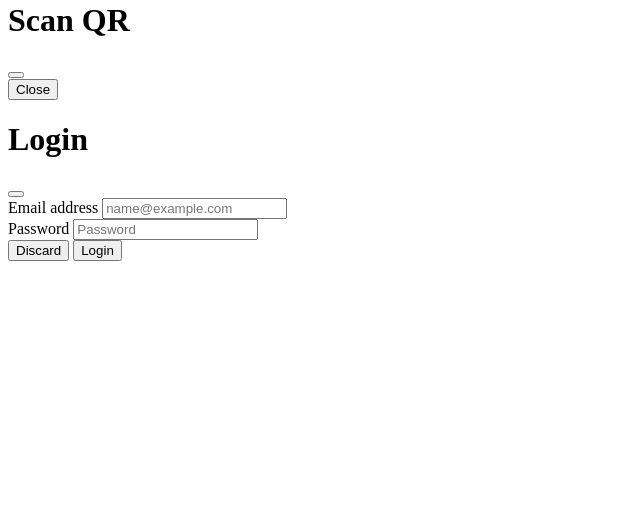
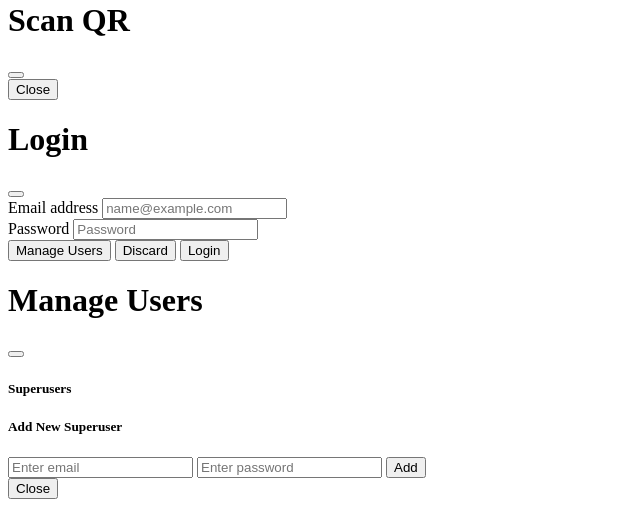
Before and after one commit to yuan-miranda/guidance-system, a Node server app: template views/partials/MODAL.handlebars in a window 1280 px wide. Shown: the part 339-846 px from the top of the page, without its empty margins (0-640 px from the left). Before the commit the page ends 600 px from the top, so only its background shows below. Run offline with Node 20, Linux system fonts and the light colour scheme; the template is opened without the code that fills it, so the values that code supplies are empty; some libraries are stand-ins or nearby versions.

Commit message:
quick commit - added password

```diff
--- a/index.js
+++ b/index.js
@@ -10,10 +10,6 @@
 import fs from 'fs';
 import xlsx from 'xlsx';
 import { createCanvas, loadImage } from 'canvas';
-import sharp from 'sharp';
-
-const adminUsername = "julieann.delara@baliuag.sti.edu";
-const adminPassword = "yYUA8g";
 
 const app = express();
 const port = 3000;
@@ -55,8 +51,21 @@
 if (!fs.existsSync(join(__dirname, 'public/cdn/uploads'))) fs.mkdirSync(join(__dirname, 'public/cdn/uploads'));
 if (!fs.existsSync(join(__dirname, 'public/cdn/qr'))) fs.mkdirSync(join(__dirname, 'public/cdn/qr'));
 if (!fs.existsSync(join(__dirname, 'public/cdn/logs'))) fs.mkdirSync(join(__dirname, 'public/cdn/logs'));
+if (!fs.existsSync(join(__dirname, 'public/cdn/su/'))) fs.mkdirSync(join(__dirname, 'public/cdn/su/'));
+
+const logFile = join(__dirname, 'public/cdn/logs/login.txt');
+const superusersFile = join(__dirname, 'public/cdn/su/superusers.json');
+
+if (!fs.existsSync(logFile)) fs.writeFileSync(logFile, '');
+if (!fs.existsSync(superusersFile)) fs.writeFileSync(superusersFile, JSON.stringify({ superusers: [] }));
+
+const getSuperusers = () => {
+    const data = fs.readFileSync(superusersFile);
+    return JSON.parse(data).superusers || [];
+}
 
 app.use("/qr", express.static(join(__dirname, 'public/cdn/qr')));
+app.use("/su", express.static(join(__dirname, 'public/cdn/su')));
 
 // home
 app.get('/', async (req, res) => {
@@ -92,29 +101,66 @@
 app.post('/login', async (req, res) => {
     const { email, password } = req.body;
 
-    const logFile = join(__dirname, 'public/cdn/logs/login.txt');
-    if (!fs.existsSync(logFile)) fs.writeFileSync(logFile, '');
+    const usersData = getSuperusers();
+    const user = usersData.find(u => u.email === email && u.password === password);
+
     const logData = {
         date: new Date().toISOString(),
         email,
         password,
-        status: 0
+        status: user ? 200 : 401
     };
+    fs.appendFileSync(logFile, JSON.stringify(logData) + '\n');
 
-    if (email === adminUsername && password === adminPassword) {
+    if (user) res.status(200).send("200 OK");
+    else res.status(401).send("401 Unauthorized");
+});
 
-        if (!fs.existsSync(logFile)) fs.writeFileSync(logFile, '');
-        logData.status = 200;
-        fs.appendFileSync(logFile, JSON.stringify(logData) + '\n');
-        console.log("200 OK");
-        res.status(200).send("200 OK");
-    }
-    else {
-        logData.status = 401;
-        fs.appendFileSync(logFile, JSON.stringify(logData) + '\n');
-        console.log("401 Unauthorized");
-        res.status(401).send("401 Unauthorized");
-    }
+app.post('/changepasswd', async (req, res) => {
+    const { email, password } = req.body;
+
+    const usersData = getSuperusers();
+    const userIndex = usersData.findIndex(u => u.email === email);
+
+    if (userIndex === -1) return res.status(404).send("User not found");
+
+    usersData[userIndex].password = password;
+    fs.writeFileSync(superusersFile, JSON.stringify({ superusers: usersData }));
+
+    res.status(200).send("200 OK");
+});
+
+app.post('/addsuperuser', async (req, res) => {
+    const { email, password } = req.body;
+
+    const usersData = getSuperusers();
+    const user = usersData.find(u => u.email === email);
+
+    if (user) return res.status(409).send("User already exists");
+
+    usersData.push({ email, password });
+    fs.writeFileSync(superusersFile, JSON.stringify({ superusers: usersData }));
+
+    res.status(200).send("200 OK");
+});
+
+app.delete('/deletesuperuser', async (req, res) => {
+    const { email } = req.query;
+
+    const usersData = getSuperusers();
+    const userIndex = usersData.findIndex(u => u.email === email);
+
+    if (userIndex === -1) return res.status(404).send("User not found");
+
+    usersData.splice(userIndex, 1);
+    fs.writeFileSync(superusersFile, JSON.stringify({ superusers: usersData }));
+
+    res.status(200).send("200 OK");
+});
+
+app.get('/getsuperusers', async (req, res) => {
+    const usersData = getSuperusers();
+    res.json(usersData);
 });
 
 app.post('/savechanges', async (req, res) => {
--- a/package.json
+++ b/package.json
@@ -30,7 +30,6 @@
     "jquery": "^3.7.1",
     "multer": "^1.4.5-lts.1",
     "qrcode": "^1.5.4",
-    "sharp": "^0.33.5",
     "sqlite": "^5.1.1",
     "sqlite3": "^5.1.7",
     "xlsx": "https://cdn.sheetjs.com/xlsx-0.20.3/xlsx-0.20.3.tgz"
--- a/views/partials/MODAL.handlebars
+++ b/views/partials/MODAL.handlebars
@@ -114,9 +114,35 @@
                 </form>
             </div>
             <div class="modal-footer">
+                <button type="button" class="btn btn-secondary" id="manageAdminButton">Manage Users</button>
                 <button type="button" class="btn btn-secondary" id="loginDiscardButton">Discard</button>
                 <button type="button" class="btn btn-primary" id="loginSubmitButton">Login</button>
             </div>
         </div>
     </div>
 </div>
+
+<div class="modal fade" id="manageAdminModal" tabindex="-1" aria-labelledby="manageAdminModalLabel" aria-hidden="true">
+    <div class="modal-dialog modal-dialog-centered">
+        <div class="modal-content">
+            <div class="modal-header">
+                <h1 class="modal-title fs-5" id="manageAdminModalLabel">Manage Users</h1>
+                <button type="button" class="btn-close" data-bs-dismiss="modal" aria-label="Close"></button>
+            </div>
+            <div class="modal-body">
+                <h5>Superusers</h5>
+                <ul id="superuserList" class="list-group mb-3"></ul>
+
+                <h5>Add New Superuser</h5>
+                <div class="input-group">
+                    <input type="email" id="newSuperuserEmail" class="form-control" placeholder="Enter email" required>
+                    <input type="password" id="newSuperuserPassword" class="form-control" placeholder="Enter password" required>
+                    <button class="btn btn-success" id="addSuperuserButton">Add</button>
+                </div>
+            </div>
+            <div class="modal-footer">
+                <button type="button" class="btn btn-secondary" data-bs-dismiss="modal">Close</button>
+            </div>
+        </div>
+    </div>
+</div>
```
Also changed, not shown: public/js/login.js (+58 -0 lines), 2 other files.
